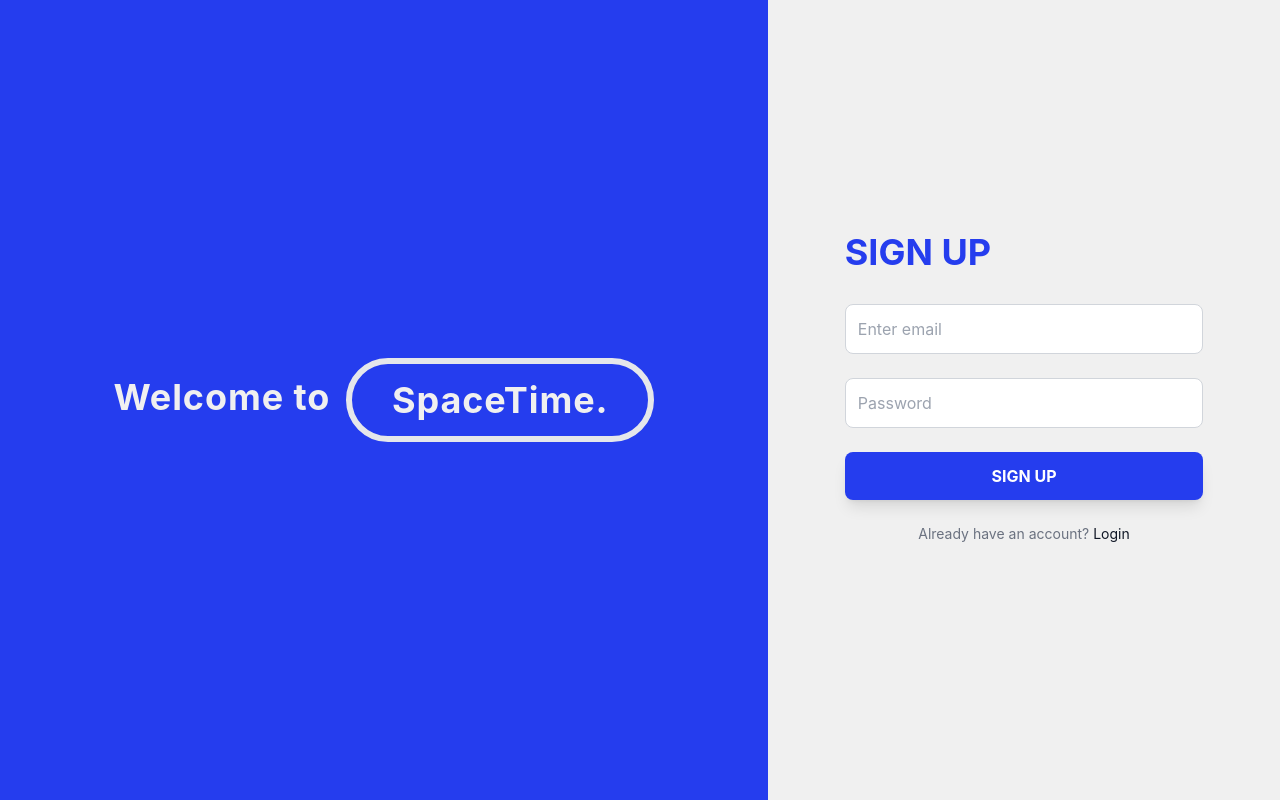
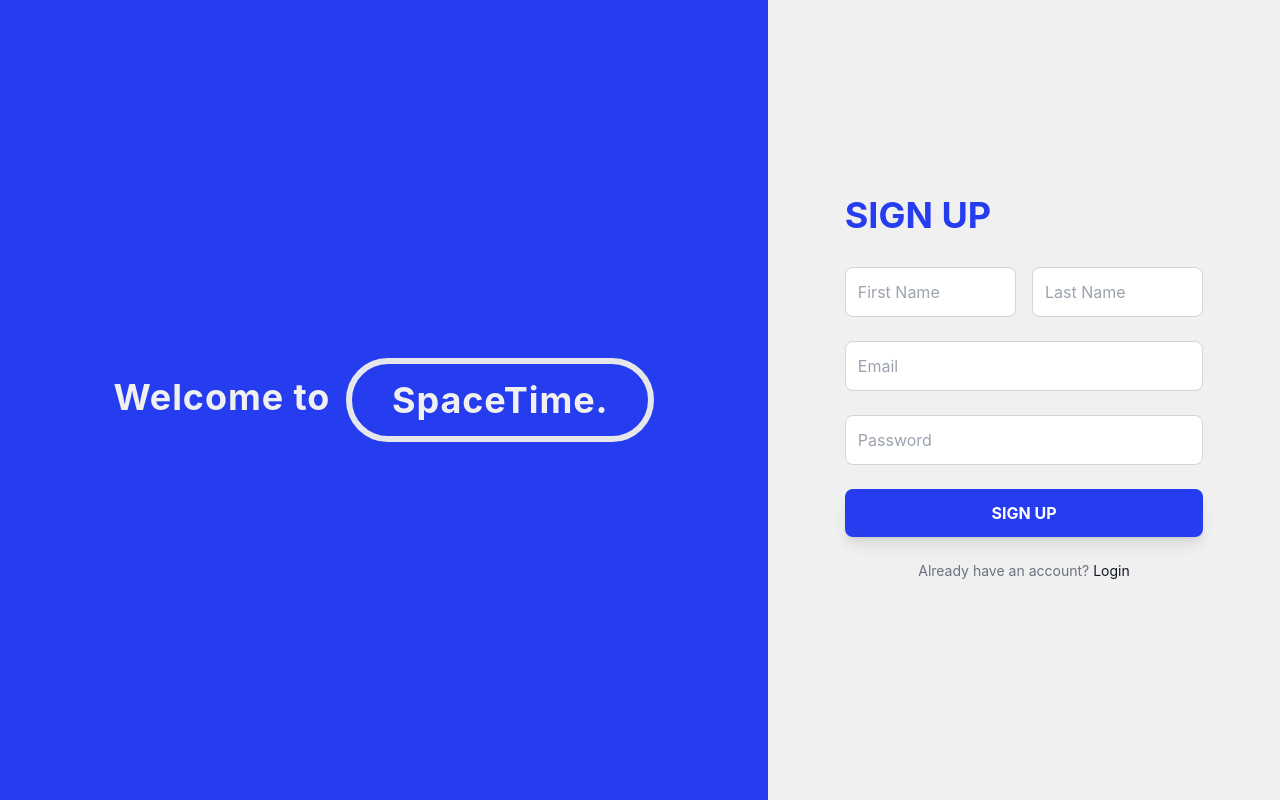
Before and after one commit to Honorebel/SpaceTimeAlpha, a React (Create React App) app: page /signup in a window 1280 px wide. Built offline with nearby package versions, Linux system fonts and the light colour scheme; no server answers.

Commit message:
built select page

```diff
--- a/src/App.tsx
+++ b/src/App.tsx
@@ -7,6 +7,9 @@ import AuthProvider from "./contexts/AuthContext";
 import Home from "./pages/Home";
 import Login from "./pages/Login";
 import Signup from "./pages/Signup";
+import SelectSkills from './pages/getStarted/SelectSkills';
+import SelectInterests from "./pages/getStarted/SelectInterests";
+import SelectUsertype from './pages/getStarted/SelectUsertype';
 
 function App() {
   useEffect(() => {
@@ -21,6 +24,9 @@ function App() {
             <Route path="/" element={<ProtectedRoute component={Home} />}/>
             <Route path="/login" element={<Login />} />
             <Route path="/signup" element={<Signup />} />
+            <Route path="/selectinterests" element={<SelectInterests />} />
+            <Route path="/selectskills" element={<SelectSkills />} />
+            <Route path="/selectusertype" element={<SelectUsertype />} />
           </Routes>
         </Router>
       </AuthProvider>
--- a/src/components/NavBar.tsx
+++ b/src/components/NavBar.tsx
@@ -28,10 +28,6 @@ function NavBar() {
       }
   }
 
-  console.log(user);
-  console.log(user.displayName);
-  console.log(user.photoURL);
-
 
   return (
       <div className="fixed w-full shadow-xl z-[100] bg-[#f0f0f0]/90">
@@ -57,7 +53,7 @@ function NavBar() {
               <FiMessageSquare size={30} className="hover:scale-105 cursor-pointer ease-in-out duration-200" />
 
 
-              <Collapsible trigger={<UserHeadshot size="w-[3rem]" />}>
+              <Collapsible trigger={<UserHeadshot />}>
                 {user ? <p onClick={handleLogout} className="underline cursor-pointer text-sm text-center">Logout</p> : <p className="underline cursor-pointer text-sm text-center">Login</p>}
               </Collapsible>
 
--- a/src/components/auth/SignupForm.tsx
+++ /dev/null
@@ -1,67 +0,0 @@
-/** @format */
-
-import React, { useState } from "react";
-import { useNavigate } from "react-router-dom";
-import { useAuth } from "../../contexts/AuthContext";
-
-function SignupForm() {
-  const [email, setEmail] = useState<string>('');
-  const [password, setPassword] = useState<string>('');
-  const [error, setError] = useState<string>("");
-  const [loading, setLoading] = useState<boolean>(false);
-  const { user, signup } = useAuth();
-  const navigate = useNavigate();
-
-
-  const handleSubmit = async (e:React.FormEvent) => {
-      e.preventDefault();
-
-      try {
-          setError('');
-          setLoading(true);
-
-          await signup(email, password);
-          navigate('/');
-      } catch (e:any) {
-          setError(e.message);
-          console.log(e.message);
-
-      }
-      setLoading(false);
-  }
-
-  console.log(user);
-
-
-  return (
-    <form className="w-full flex flex-col" onSubmit={handleSubmit}>
-      <h1 className="text-2xl lg:text-4xl mb-8 text-[#253dee] font-bold uppercase">
-        Sign up
-      </h1>
-      <input
-        className="border-[1px] rounded-lg p-3 flex border-gray-300 mb-6 w-full"
-        type="text"
-        value={email}
-        id="email"
-        placeholder="Enter email"
-        onChange={(e) => setEmail(e.target?.value)}
-        required
-      />
-      <input
-        className="border-[1px] rounded-lg p-3 flex border-gray-300 mb-6 w-full"
-        type="password"
-        value={password}
-        id="password"
-        placeholder="Password"
-        onChange={(e) => setPassword(e.target?.value)}
-        required
-      />
-
-      <button className="bg-[#253dee] shadow-lg text-white font-bold py-3 px-10 rounded-lg uppercase hover:scale-105 hover:bg-[#0e23c2] ease-in-out duration-200">
-        Sign up
-      </button>
-    </form>
-  );
-}
-
-export default SignupForm;
--- a/src/components/home/Post.tsx
+++ b/src/components/home/Post.tsx
@@ -8,10 +8,9 @@ function Post() {
   return (
     <div className="w-full border-gray-400 border-2 rounded mb-8 px-4">
       <div className="w-full flex mt-10 mb-8">
-          <div>
-              <UserHeadshot size="w-14" />
-          </div>
-          <div className="w-full ml-4 mt-1">
+        <UserHeadshot />
+
+        <div className="w-[80%] ml-4 mt-1">
           <input
             className="py-2 px-4 rounded-lg w-full bg-gray-200"
             type="text"
--- a/src/components/home/Profile.tsx
+++ b/src/components/home/Profile.tsx
@@ -9,11 +9,13 @@ function Profile() {
   const { user } = useAuth();
 
 
+  console.log(user);
+
   return (
     <div className="w-full h-full border-gray-400 border-2 rounded mb-8 p-3">
       {/* User Info */}
       <div className="w-full flex justify-center items-center flex-col">
-        <UserHeadshot size="w-[6rem]" />
+        <UserHeadshot />
         <h1 className="font-bold mt-4">{user.displayName}</h1>
         <p className="text-sm text-gray-600 text-center">
           Student at University of San Diego
--- a/src/pages/Signup.tsx
+++ b/src/pages/Signup.tsx
@@ -1,10 +1,40 @@
 /** @format */
 
-import React from "react";
 import { Link } from "react-router-dom";
-import SignupForm from '../components/auth/SignupForm';
+import React, { useState } from "react";
+import { useNavigate } from "react-router-dom";
+import { useAuth } from "../contexts/AuthContext";
+import Alert from "@mui/material/Alert";
 
 function Signup() {
+  const [fn, setFn] = useState<string>('');
+  const [ln, setLn] = useState<string>('');
+  const [email, setEmail] = useState<string>('');
+  const [password, setPassword] = useState<string>('');
+  const [error, setError] = useState<string>("");
+  const [loading, setLoading] = useState<boolean>(false);
+  const { user, signup, login, update} = useAuth();
+  const navigate = useNavigate();
+
+
+  const handleSubmit = async (e:React.FormEvent) => {
+      e.preventDefault();
+
+      try {
+          setError('');
+          setLoading(true);
+
+          await signup(email, password);
+          await update(fn+" "+ln);
+
+          // await login(email, password);
+        } catch (e:any) {
+          setError(e.message);
+          console.log(e.message);
+
+        }
+        setLoading(false);
+      }
 
   return (
     <>
@@ -21,13 +51,66 @@ function Signup() {
         </div>
 
         <div className="lg:col-span-2 flex flex-col justify-center items-center h-screen w-[80%] lg:w-[70%] mx-auto max-w-[380px]">
-          <SignupForm/>
+          <form className="w-full flex flex-col" onSubmit={handleSubmit}>
+            <h1 className="text-2xl lg:text-4xl mb-8 text-[#253dee] font-bold uppercase">
+              Sign up
+            </h1>
+            {error && (
+              <Alert className="border-[1px] rounded-lg flex border-gray-300 mb-6 w-fulls" severity="error">
+                {error}
+              </Alert>
+            )}
+            <div className="flex">
+              <input
+                className="border-[1px] rounded-lg p-3 flex border-gray-300 mb-6 w-full mr-4"
+                type="text"
+                value={fn}
+                id="fn"
+                placeholder="First Name"
+                onChange={(e) => setFn(e.target?.value)}
+                required
+              />
+              <input
+                className="border-[1px] rounded-lg p-3 flex border-gray-300 mb-6 w-full"
+                type="text"
+                value={ln}
+                id="ln"
+                placeholder="Last Name"
+                onChange={(e) => setLn(e.target?.value)}
+                required
+              />
+            </div>
+            <input
+              className="border-[1px] rounded-lg p-3 flex border-gray-300 mb-6 w-full"
+              type="text"
+              value={email}
+              id="email"
+              placeholder="Email"
+              onChange={(e) => setEmail(e.target?.value)}
+              required
+            />
+            <input
+              className="border-[1px] rounded-lg p-3 flex border-gray-300 mb-6 w-full"
+              type="password"
+              value={password}
+              id="password"
+              placeholder="Password"
+              onChange={(e) => setPassword(e.target?.value)}
+              required
+            />
 
+            <button className="bg-[#253dee] shadow-lg text-white font-bold py-3 px-10 rounded-lg uppercase hover:scale-105 hover:bg-[#0e23c2] ease-in-out duration-200">
+              Sign up
+            </button>
+          </form>
           {/* Prompt to switch page */}
           <div className="py-6 text-gray-500 text-center">
             <p className="text-sm">
               Already have an account?
-              <Link className="text-gray-900 hover:text-[#1021a2] ml-1" to="/login">
+              <Link
+                className="text-gray-900 hover:text-[#1021a2] ml-1"
+                to="/login"
+              >
                 Login
               </Link>
             </p>
--- /dev/null
+++ b/src/pages/getStarted/SelectInterests.tsx
@@ -0,0 +1,11 @@
+import React from 'react';
+
+function SelectInterests() {
+    return (
+        <div>
+            Interests
+        </div>
+    );
+}
+
+export default SelectInterests;
--- /dev/null
+++ b/src/pages/getStarted/SelectSkills.tsx
@@ -0,0 +1,26 @@
+/** @format */
+
+import React from "react";
+import SpaceTime from "../../components/SpaceTime";
+
+function SelectSkills() {
+  return (
+    <div className="w-full h-full flex flex-col items-center justify-center">
+      <div className="w-full flex justify-center items-center">
+        <SpaceTime
+          borderThickness="border-[4px]"
+          px="px-6"
+          py="py-2"
+          others="text-[#253dee] border-[#253dee] font-bold text-3xl"
+        />
+        <h1 className="text-3xl text-[#253dee] font-bold tracking-wider ml-6">Hey, let's get started</h1>
+      </div>
+      <div className="">
+      <h1 className="text-3xl text-[#253dee] font-bold tracking-wider ml-6">Select Skills</h1>
+
+      </div>
+    </div>
+  );
+}
+
+export default SelectSkills;
--- /dev/null
+++ b/src/pages/getStarted/SelectUsertype.tsx
@@ -0,0 +1,44 @@
+/** @format */
+
+import React from "react";
+import SpaceTime from "../../components/SpaceTime";
+
+function SelectUsertype() {
+  const userTypes = ["ERP", "Commercialization", "Personal Use"];
+
+  const selectUserType = (e:any)=>{
+
+  }
+
+  return (
+    <div className="w-full h-[100vh] flex flex-col items-center justify-center">
+      <div className="w-full flex justify-center items-center">
+        <SpaceTime
+          borderThickness="border-[4px]"
+          px="px-6"
+          py="py-2"
+          others="text-[#253dee] border-[#253dee] font-bold text-3xl"
+        />
+        <h1 className="text-3xl text-[#253dee] font-bold tracking-wider ml-6">
+          Hey, let's get started
+        </h1>
+      </div>
+      <h1 className="mt-[100px] text-3xl text-[#253dee] tracking-wide mb-12">
+        Select User Type
+      </h1>
+      {userTypes.map((e) => {
+        return (
+          <div
+            key={e}
+            onClick={e => {selectUserType(e.target)}}
+            className="py-3 mt-4 bg-gray-300 text-black shadow-md rounded-full px-8 text-xl mb-2 text-center cursor-pointer hover:scale-105 duration-300 ease-in-out"
+          >
+            {e}
+          </div>
+        );
+      })}
+    </div>
+  );
+}
+
+export default SelectUsertype;
```
Also changed, not shown: src/components/UserHeadshot.tsx (+4 -11 lines), src/contexts/AuthContext.tsx (+34 -21 lines). Lines whose indentation alone changed are shown as unchanged.
